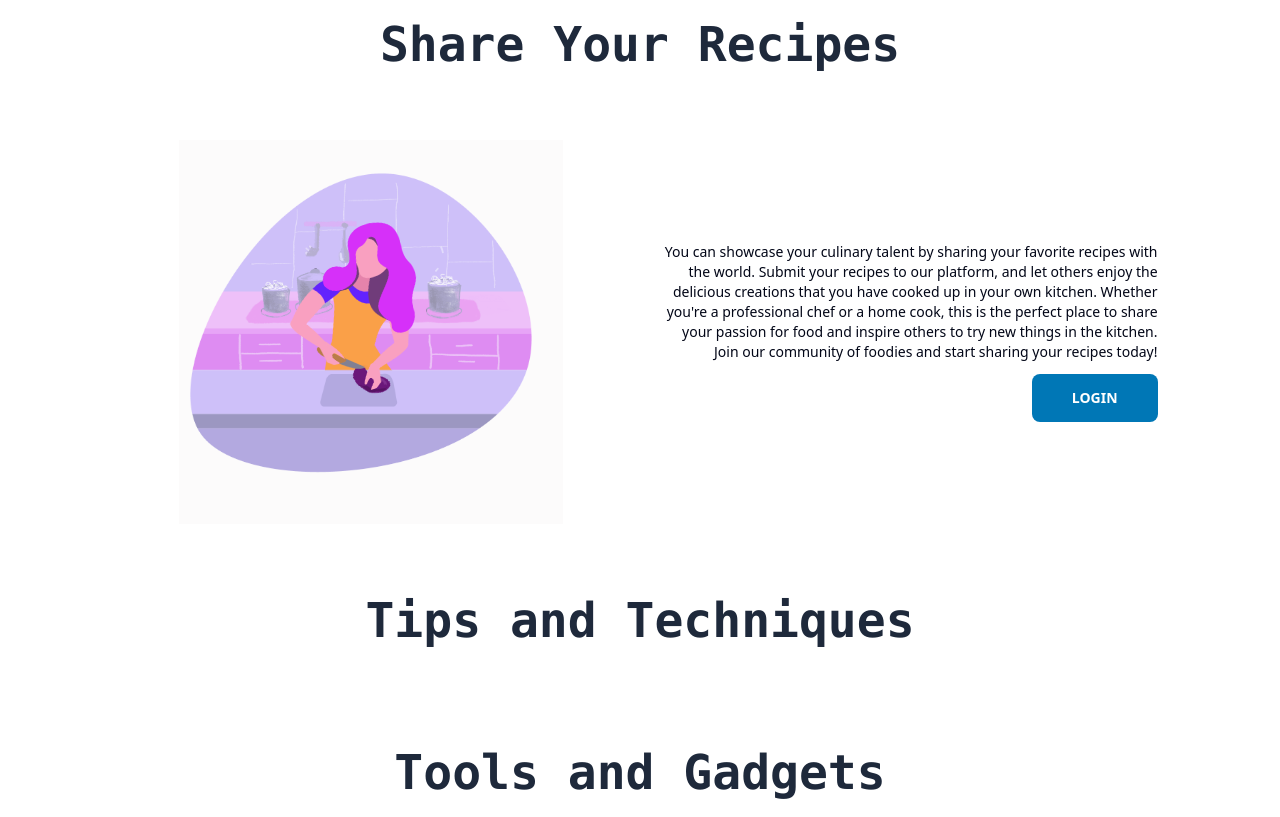
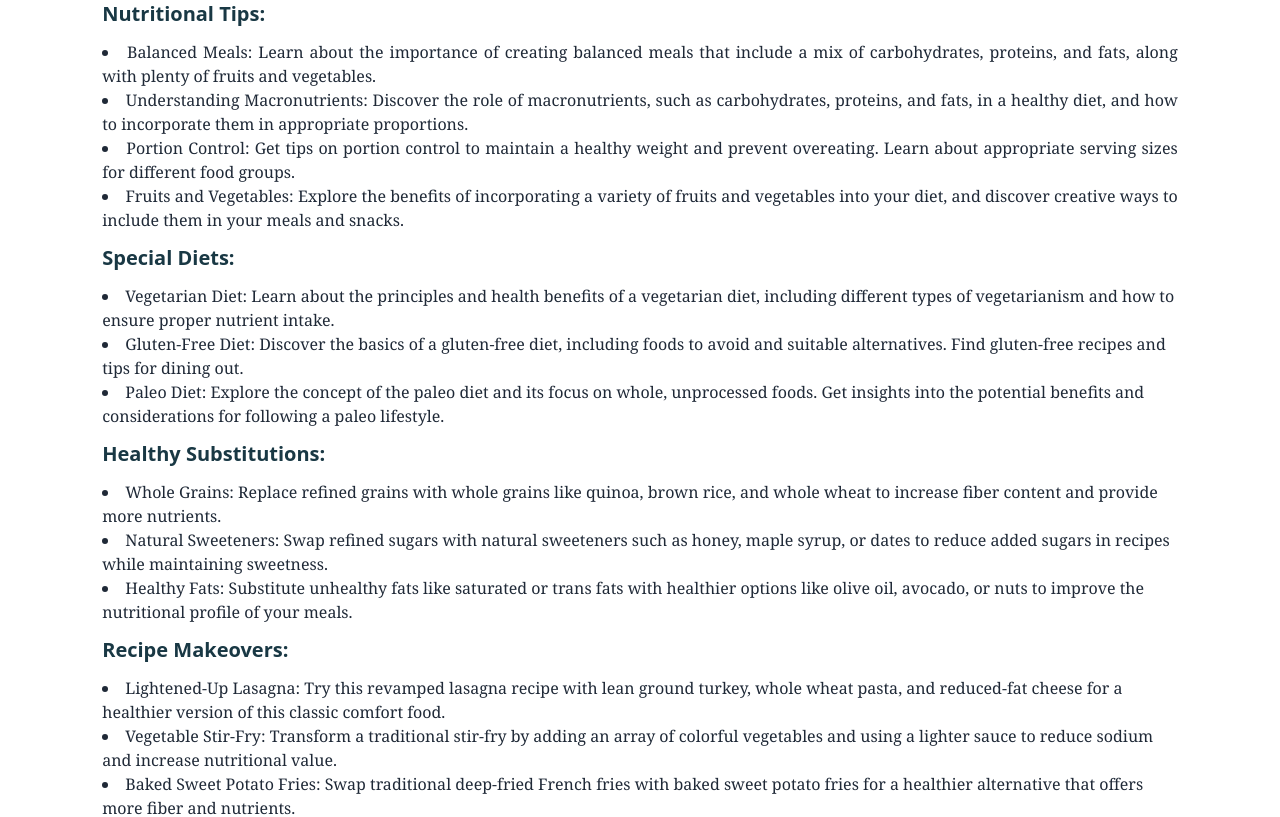
Before and after one commit to Tanjir-Hasan/kicten-wizards-server, a React (Vite) app: page / in a window 1280 px wide. Shown: the part 2660-3477 px from the top of the page. Built offline with nearby package versions, Linux system fonts and the light colour scheme; no server answers.

Commit message:
Health and Nutrition done

```diff
--- a/src/components/Shared/HealthAndNutrition/HealthAndNutrition.jsx
+++ b/src/components/Shared/HealthAndNutrition/HealthAndNutrition.jsx
@@ -2,8 +2,48 @@ import React from 'react';
 
 const HealthAndNutrition = () => {
     return (
-        <div>
+        <div className='w-11/12 mx-auto'>
             <h1 className='text-5xl font-semibold font-mono text-center text-slate-800 my-10 p-8'>Health and Nutrition</h1>
+
+            <div>
+                <div className='text-justify '>
+                    <p className='text-xl text-[#193844] font-semibold py-3'>Nutritional Tips:</p>
+                    <ul className='list-inside font-serif'>
+                        <li className='list-disc'>Balanced Meals: Learn about the importance of creating balanced meals that include a mix of carbohydrates, proteins, and fats, along with plenty of fruits and vegetables.</li>
+                        <li className='list-disc'>Understanding Macronutrients: Discover the role of macronutrients, such as carbohydrates, proteins, and fats, in a healthy diet, and how to incorporate them in appropriate proportions.</li>
+                        <li className='list-disc'>Portion Control: Get tips on portion control to maintain a healthy weight and prevent overeating. Learn about appropriate serving sizes for different food groups.</li>
+                        <li className='list-disc'>Fruits and Vegetables: Explore the benefits of incorporating a variety of fruits and vegetables into your diet, and discover creative ways to include them in your meals and snacks.</li>
+                    </ul>
+                </div>
+
+                <div>
+                    <p className='text-xl text-[#193844] font-semibold py-3'>Special Diets:</p>
+                    <ul className='list-inside font-serif'>
+                        <li className='list-disc'>Vegetarian Diet: Learn about the principles and health benefits of a vegetarian diet, including different types of vegetarianism and how to ensure proper nutrient intake.</li>
+                        <li className='list-disc'>Gluten-Free Diet: Discover the basics of a gluten-free diet, including foods to avoid and suitable alternatives. Find gluten-free recipes and tips for dining out.</li>
+                        <li className='list-disc'>Paleo Diet: Explore the concept of the paleo diet and its focus on whole, unprocessed foods. Get insights into the potential benefits and considerations for following a paleo lifestyle.</li>
+                    </ul>
+                </div>
+
+                <div>
+                    <p className='text-xl text-[#193844] font-semibold py-3'>Healthy Substitutions:</p>
+                    <ul className='list-inside font-serif'>
+                        <li className='list-disc'>Whole Grains: Replace refined grains with whole grains like quinoa, brown rice, and whole wheat to increase fiber content and provide more nutrients.</li>
+                        <li className='list-disc'>Natural Sweeteners: Swap refined sugars with natural sweeteners such as honey, maple syrup, or dates to reduce added sugars in recipes while maintaining sweetness.</li>
+                        <li className='list-disc'>Healthy Fats: Substitute unhealthy fats like saturated or trans fats with healthier options like olive oil, avocado, or nuts to improve the nutritional profile of your meals.</li>
+                    </ul>
+                </div>
+
+                <div>
+                    <p className='text-xl text-[#193844] font-semibold py-3'>Recipe Makeovers:</p>
+                    <ul className='list-inside font-serif'>
+                        <li className='list-disc'>Lightened-Up Lasagna: Try this revamped lasagna recipe with lean ground turkey, whole wheat pasta, and reduced-fat cheese for a healthier version of this classic comfort food.</li>
+                        <li className='list-disc'>Vegetable Stir-Fry: Transform a traditional stir-fry by adding an array of colorful vegetables and using a lighter sauce to reduce sodium and increase nutritional value.</li>
+                        <li className='list-disc'>Baked Sweet Potato Fries: Swap traditional deep-fried French fries with baked sweet potato fries for a healthier alternative that offers more fiber and nutrients.</li>
+                    </ul>
+                </div>
+
+            </div>
         </div>
     );
 };
```
